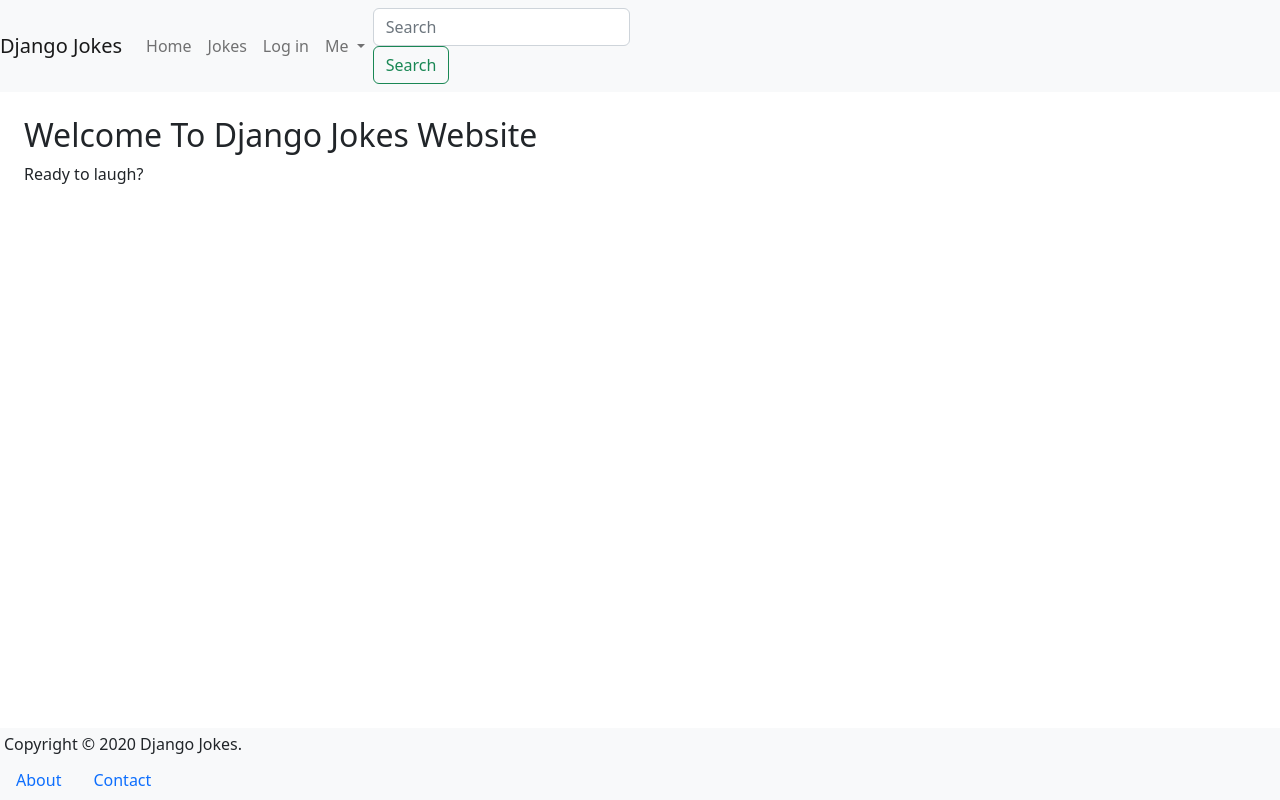
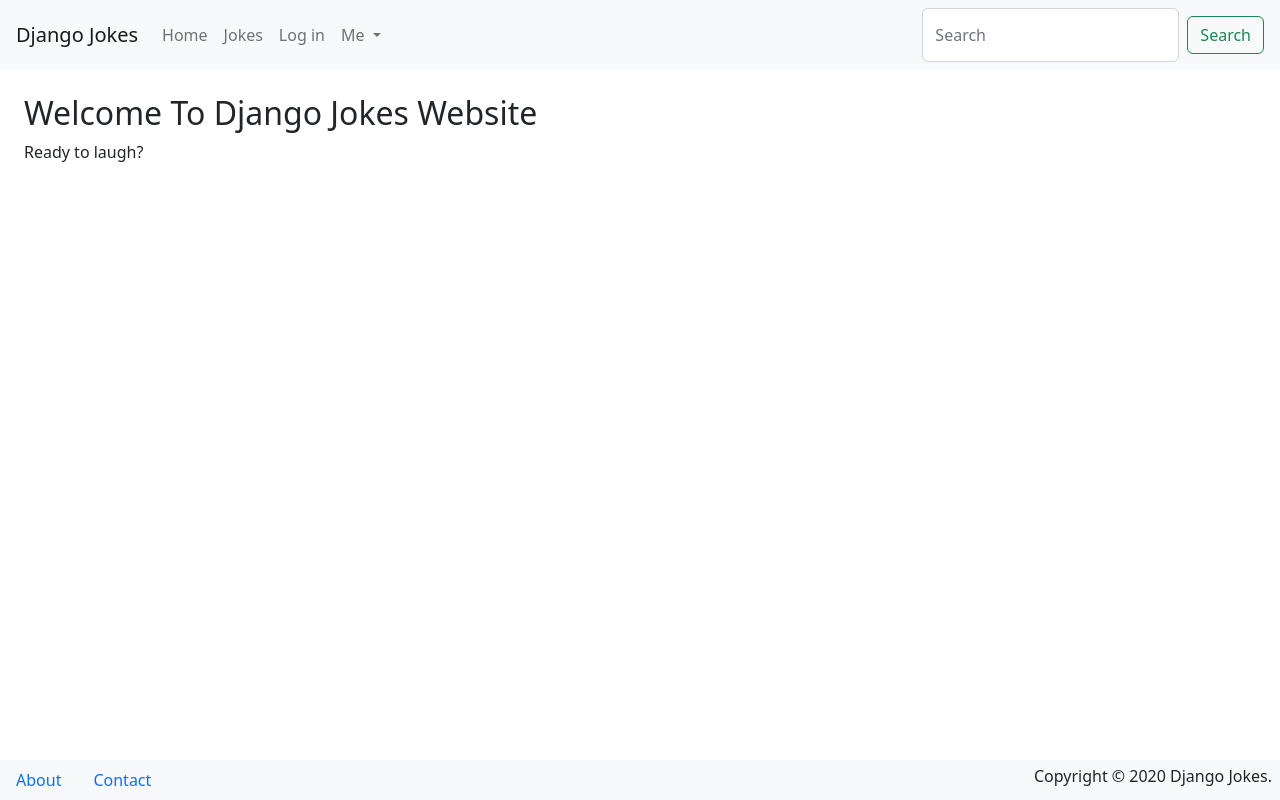
Before and after one commit to ldh99/djangojokes-practice.com, a Django app: page / in a window 1280 px wide. Run offline with Django 4.2, Linux system fonts and the light colour scheme; some libraries are stand-ins or nearby versions.

Commit message:
Change bootstrap classes from v4.5 to v5.2 for navigation and footer in templates\_base.html

```diff
--- a/templates/_base.html
+++ b/templates/_base.html
@@ -7,6 +7,11 @@
 <link href="https://cdn.jsdelivr.net/npm/bootstrap@5.2.2/dist/css/bootstrap.min.css" rel="stylesheet"
   integrity="sha384-Zenh87qX5JnK2Jl0vWa8Ck2rdkQ2Bzep5IDxbcnCeuOxjzrPF/et3URy9Bv1WTRi"
   crossorigin="anonymous">
+<!--
+<link rel="stylesheet" href="https://stackpath.bootstrapcdn.com/bootstrap/4.5.0/css/bootstrap.min.css"
+  integrity="sha384-9aIt2nRpC12Uk9gS9baDl411NQApFmC26EwAOH8WgZl5MYYxFfc+NcPb1dKGj7Sk"
+  crossorigin="anonymous">
+-->
 <!-- ADD FONT AWESOME FROM https://fontawesome.com/ -->
 <link href="https://site-assets.fontawesome.com/releases/v6.2.0/css/all.css"
   rel="stylesheet">
@@ -15,15 +20,23 @@
 <body>
 <header>
   <nav class="navbar navbar-expand-lg navbar-light bg-light">
-    <a class="navbar-brand" href="#">Django Jokes</a>
-    <button class="navbar-toggler" type="button" data-toggle="collapse"
-      data-target="#navbarSupportedContent" aria-expanded="false"
+    <!-- <div class="container-fluid"> -->
+    <!--
+      bootstrap classes change from v4.5 to v5.2:
+      - change data-toggle to data-bs-toggle on button tag
+      - change data-target to data-bs-target on button tag
+      - change mr-auto to me-auto on ul tag class navbar-nav
+      - add ps-3 to navbar-brand to padding at beginning of brand name
+    -->
+    <a class="navbar-brand ps-3" href="#">Django Jokes</a>
+    <button class="navbar-toggler" type="button" data-bs-toggle="collapse"
+      data-bs-target="#navbarSupportedContent" aria-expanded="false"
       aria-controls="navbarSupportedContent" aria-label="Toggle navigation">
       <span class="navbar-toggler-icon"></span>
     </button>
 
     <div class="collapse navbar-collapse" id="navbarSupportedContent">
-      <ul class="navbar-nav mr-auto">
+      <ul class="navbar-nav me-auto">
         <li class="nav-item active">
           <a class="nav-link" href="{% url 'pages:homepage' %}">Home
             <span class="sr-only">(current)</span>
@@ -36,48 +49,71 @@
           <a class="nav-link" href="#">Log in</a>
         </li>
         <li class="nav-item dropdown">
+          <!--
+            bootstrap class changed from v4.5 to v5.2:
+            - change data-toggle to data-bs-toggle
+            - change div dropdown-menu to ul tag
+          -->
           <a class="nav-link dropdown-toggle" href="#" id="navbarDropdown"
-             role="button" data-toggle="dropdown" aria-haspopup="true"
+             role="button" data-bs-toggle="dropdown" aria-haspopup="true"
              aria-expanded="false">
             Me
           </a>
-          <div class="dropdown-menu" aria-labelledby="navbarDropdown">
+          <ul class="dropdown-menu" aria-labelledby="navbarDropdown">
             <a class="dropdown-item" href="#">My Account</a>
             <a class="dropdown-item" href="#">My Django Jokes</a>
             <div class="dropdown-divider"></div>
             <a class="dropdown-item" href="#">Log out</a>
-          </div>
+          </ul>
         </li>
       </ul>
-      <form class="form-inline my-2 my-lg-0">
-        <input class="form-control mr-sm-2" type="search"
+      <!--
+        bootstrap classes change from v4.5 to v5.2:
+        - change form class from form-inline to d-flex
+        - add padding end (right) pe-3 for space between search button to the edge
+      -->
+      <form class="d-flex my-2 my-lg-0 pe-3">
+        <input class="form-control me-sm-2" type="search"
         placeholder="Search" aria-label="Search">
-        <button class="btn btn-outline-success my-2 my-sm-0" type="submit">
+        <button class="btn btn-outline-success my-2 my-sm-2" type="submit">
           Search
         </button>
       </form>
     </div>
+    <!-- </div> -->
   </nav>
 </header>
 <main class="m-4 pb-5">
   {% block main %}<h2>Welcome!</h2>{% endblock %}
 </main>
 <footer class="fixed-bottom bg-light row">
-    <div class="col">
-      <div class="float-right m-1 mr-2">Copyright &copy; 2020 Django Jokes.</div>
+  <div class="col">
+    <!--
+      bootstrap classes change from v4.5 to v5.2:
+      - div class float-right to float-end and mr-2 to me-2
+    -->
+    <div class="float-end m-1 me-2">Copyright &copy; 2020 Django Jokes.</div>
       <nav>
         <ul class="nav">
           <li class="nav-item"><a class="nav-link" href="{% url 'pages:about-us' %}">About</a></li>
           <li class="nav-item"><a class="nav-link" href="#">Contact</a></li>
         </ul>
       </nav>
-    </div>
-  </nav>
+  </div>
+  <!-- </nav> remove extra end nav tag -->
 </footer>
 <!-- ADD BOOTSTRAP JS FROM https://getbootstrap.com/ -->
 <script src="https://cdn.jsdelivr.net/npm/bootstrap@5.2.2/dist/js/bootstrap.bundle.min.js"
   integrity="sha384-OERcA2EqjJCMA+/3y+gxIOqMEjwtxJY7qPCqsdltbNJuaOe923+mo//f6V8Qbsw3"
   crossorigin="anonymous">
+
+<!--
+<script src="https://code.jquery.com/jquery-3.5.1.slim.min.js" integrity="sha384-DfXdz2htPH0lsSSs5nCTpuj/zy4C+OGpamoFVy38MVBnE+IbbVYUew+OrCXaRkfj" crossorigin="anonymous"></script>
+<script src="https://cdn.jsdelivr.net/npm/popper.js@1.16.0/dist/umd/popper.min.js" integrity="sha384-Q6E9RHvbIyZFJoft+2mJbHaEWldlvI9IOYy5n3zV9zzTtmI3UksdQRVvoxMfooAo" crossorigin="anonymous"></script>
+<script src="https://stackpath.bootstrapcdn.com/bootstrap/4.5.0/js/bootstrap.min.js" integrity="sha384-OgVRvuATP1z7JjHLkuOU7Xw704+h835Lr+6QL9UvYjZE3Ipu6Tp75j7Bh/kR0JKI" crossorigin="anonymous"></script>
+-->
+</body>
+</html>
 </script>
 </body>
 </html>
```
